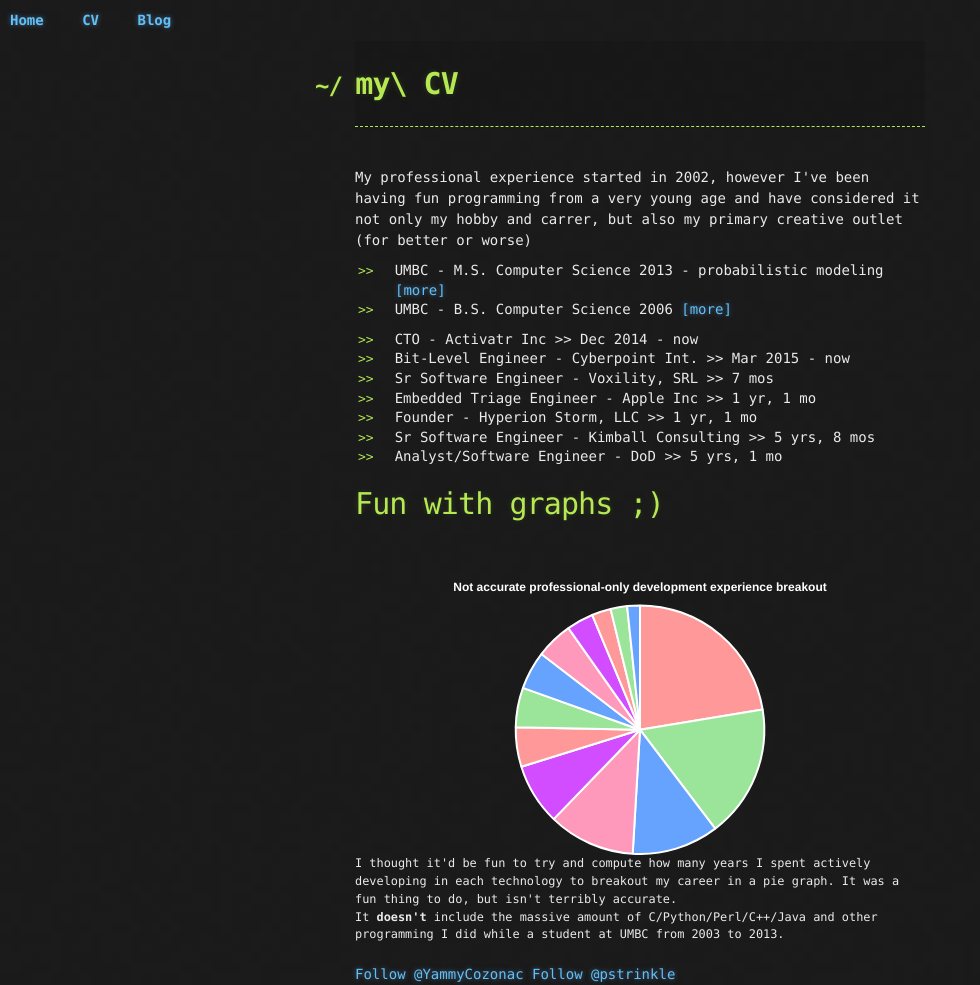
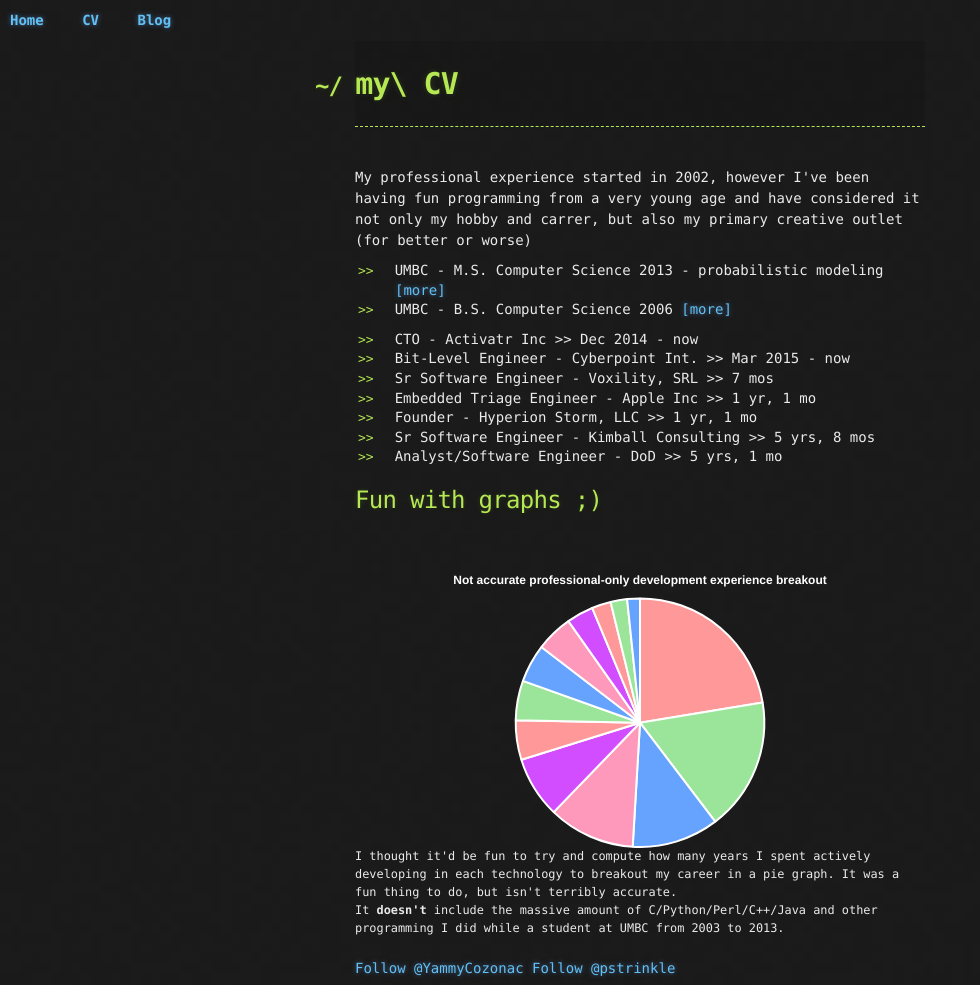
Before and after one commit to pstrinkle/pstrinkle.github.io, a Jekyll site: the page built from cv.html, in a window 1280 px wide. Shown: the whole page, without its empty margins (0-980 px from the left). Built offline with Jekyll 4.4.1, drawn with Linux system fonts in a browser that asks for light colours; nearby versions of some CDN libraries; comment, search, counter and statistics services are not loaded.

```diff
--- a/cv.html
+++ b/cv.html
@@ -73,7 +73,7 @@ title: my\ CV
 </section>
 
 <section>
-  <h1>Fun with graphs ;)</h1>
+  <h2>Fun with graphs ;)</h2>
   <div id="canvas-holder" style="position:relative;">
     <canvas id="funpie_pie" />
   </div>
```
